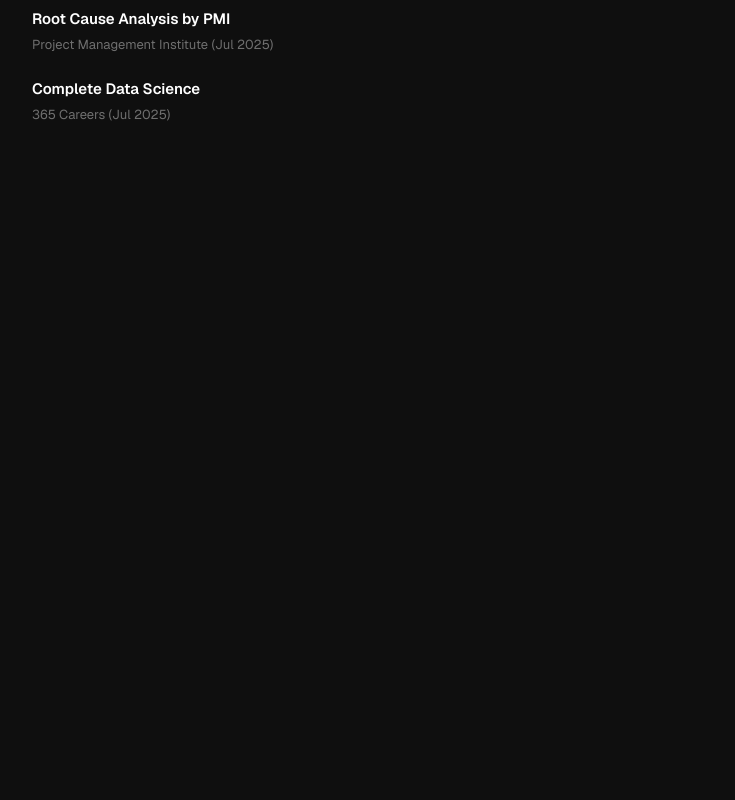
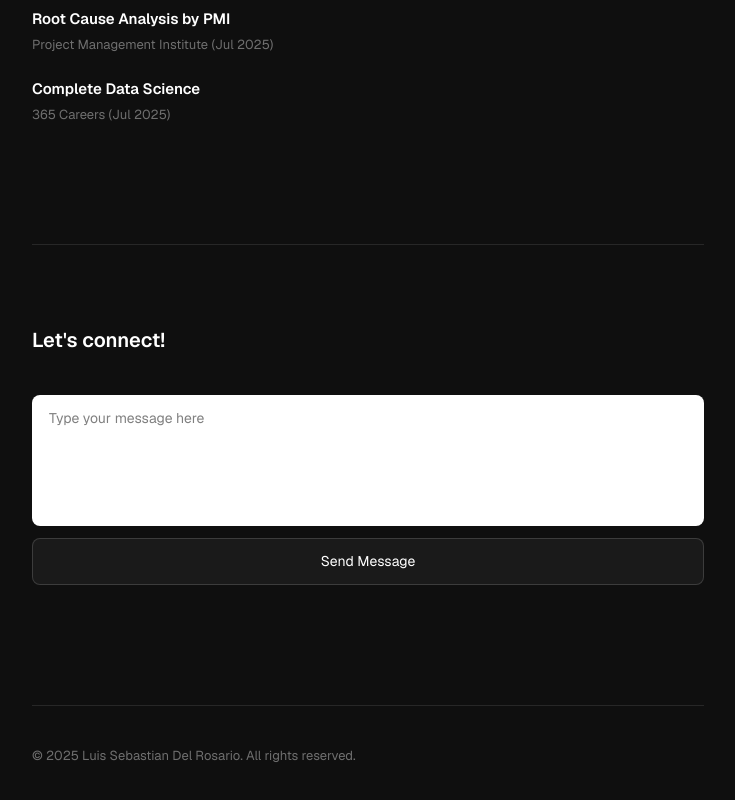
Before and after one commit to LuisSebastianDelRosario/luis-2026-portfolio, a Next.js app: page / in a window 1280 px wide. Shown: the part 2550-3350 px from the top of the page, without its empty margins (288-1023 px from the left). Before the commit the page ends 2754 px from the top, so only its background shows below. Built offline with nearby package versions, Linux system fonts and the light colour scheme.

Commit message:
Step 9 - Contact section and Footer complete

```diff
--- a/app/page.tsx
+++ b/app/page.tsx
@@ -4,6 +4,8 @@
 import Education from "@/components/sections/Education";
 import Leadership from "@/components/sections/Leadership";
 import Certifications from "@/components/sections/Certifications";
+import Contact from "@/components/sections/Contact";
+import Footer from "@/components/sections/Footer";
 
 export default function Home() {
   return (
@@ -15,6 +17,8 @@
         <Education />
         <Leadership />
         <Certifications />
+        <Contact />
+        <Footer />
       </div>
     </main>
   );
--- /dev/null
+++ b/components/sections/Contact.tsx
@@ -0,0 +1,77 @@
+"use client";
+
+import { useState } from "react";
+
+export default function Contact() {
+  const [message, setMessage] = useState("");
+
+  return (
+    <section
+      id="contact"
+      style={{
+        paddingTop: "80px",
+        paddingBottom: "80px",
+        borderTop: "1px solid rgba(255,255,255,0.1)",
+        marginTop: "40px",
+      }}
+    >
+      {/* Section Title */}
+      <h2
+        style={{
+          fontSize: "20px",
+          fontWeight: "600",
+          color: "#ffffff",
+          marginBottom: "40px",
+        }}
+      >
+        Let&apos;s connect!
+      </h2>
+
+      {/* Form */}
+      <div style={{ display: "flex", flexDirection: "column", gap: "12px" }}>
+        {/* Textarea */}
+        <textarea
+          value={message}
+          onChange={(e) => setMessage(e.target.value)}
+          placeholder="Type your message here"
+          rows={5}
+          style={{
+            width: "100%",
+            backgroundColor: "#ffffff",
+            color: "#000000",
+            border: "1px solid rgba(255,255,255,0.15)",
+            borderRadius: "8px",
+            padding: "12px 16px",
+            fontSize: "14px",
+            resize: "none",
+            outline: "none",
+            fontFamily: "inherit",
+          }}
+        />
+
+        {/* Button */}
+        <button
+          onClick={() => {
+            if (message.trim()) {
+              alert("Message sent!");
+              setMessage("");
+            }
+          }}
+          style={{
+            width: "100%",
+            backgroundColor: "#1a1a1a",
+            color: "#ffffff",
+            border: "1px solid rgba(255,255,255,0.15)",
+            borderRadius: "8px",
+            padding: "12px 16px",
+            fontSize: "14px",
+            cursor: "pointer",
+            fontFamily: "inherit",
+          }}
+        >
+          Send Message
+        </button>
+      </div>
+    </section>
+  );
+}
--- /dev/null
+++ b/components/sections/Footer.tsx
@@ -0,0 +1,21 @@
+export default function Footer() {
+  return (
+    <footer
+      style={{
+        paddingTop: "40px",
+        paddingBottom: "40px",
+        borderTop: "1px solid rgba(255,255,255,0.1)",
+        marginTop: "40px",
+      }}
+    >
+      <p
+        style={{
+          fontSize: "13px",
+          color: "rgba(255,255,255,0.4)",
+        }}
+      >
+        © 2025 Luis Sebastian Del Rosario. All rights reserved.
+      </p>
+    </footer>
+  );
+}
```
